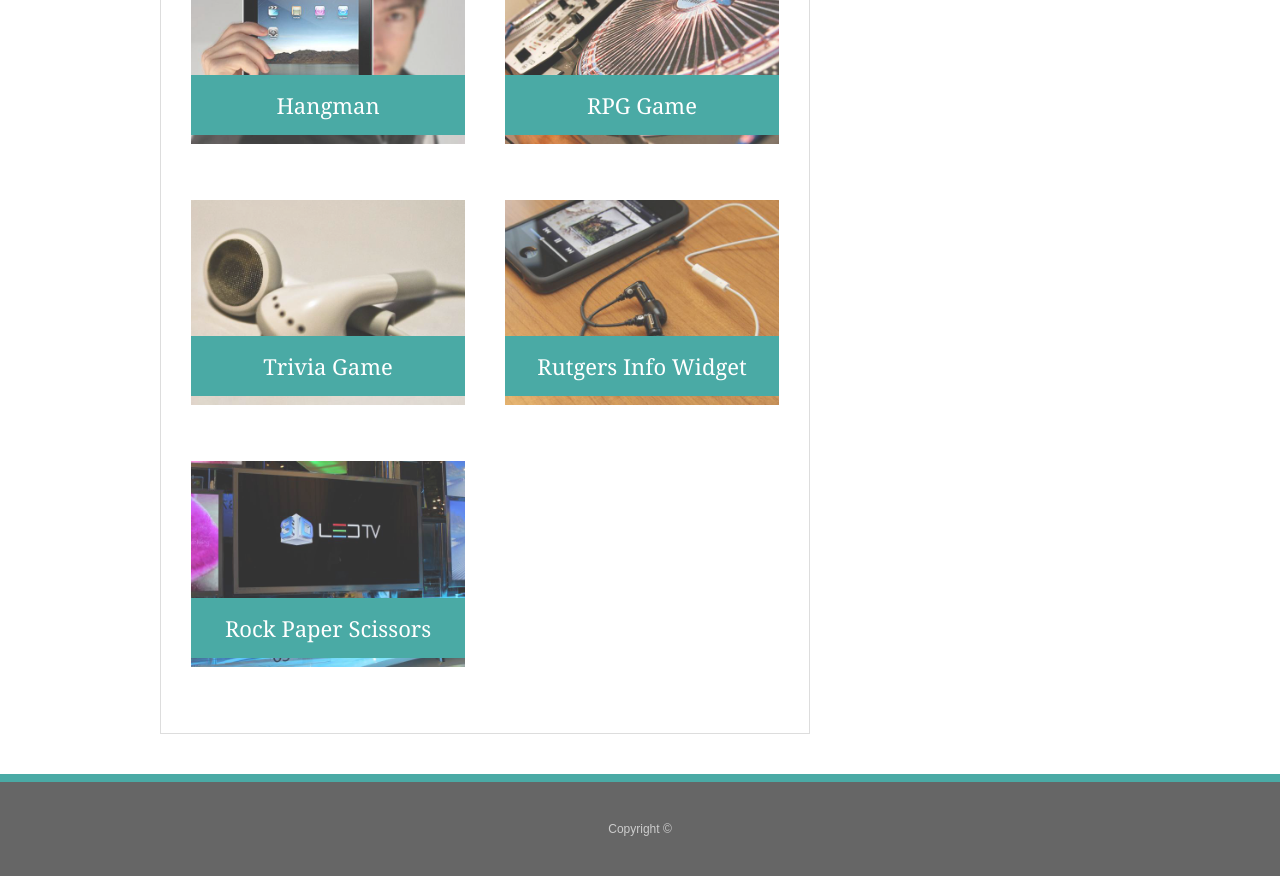
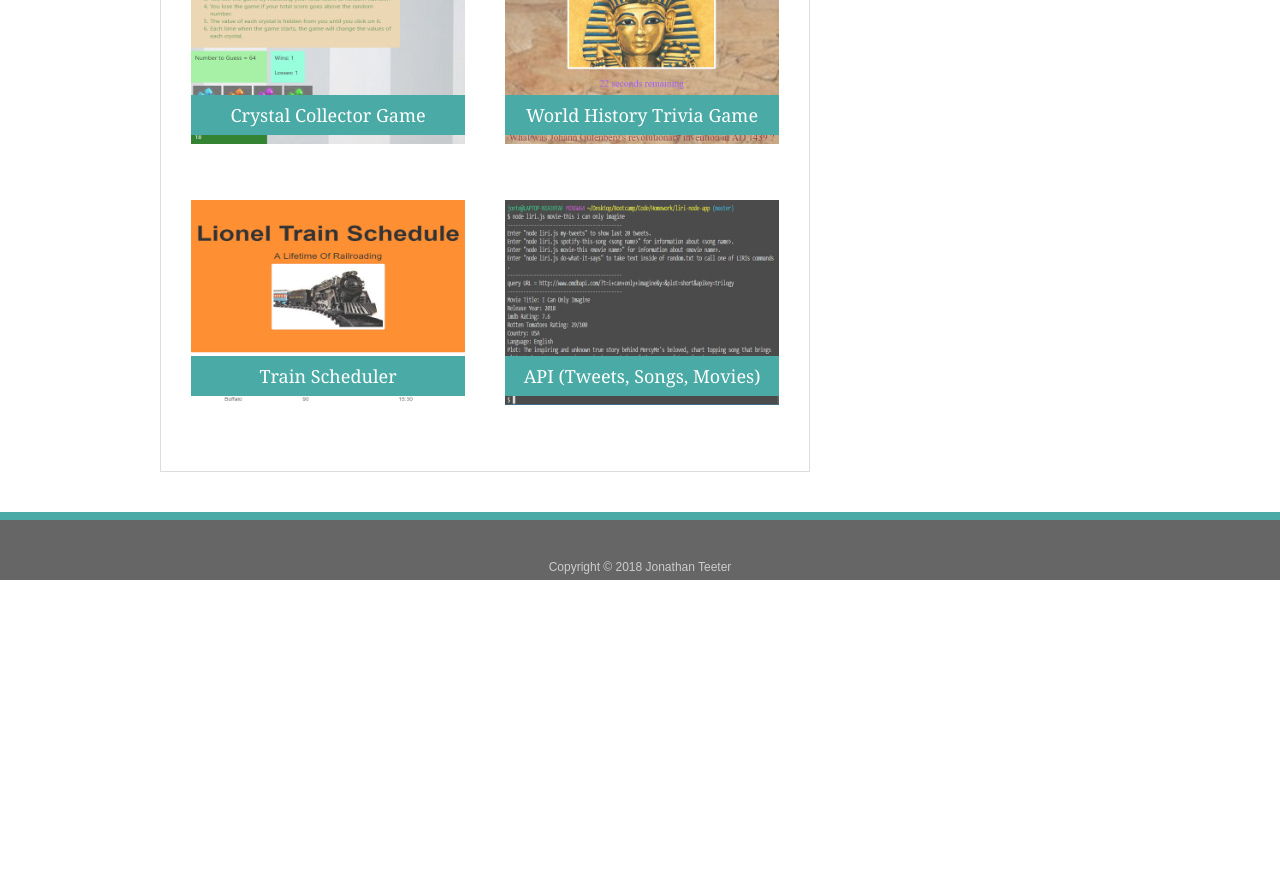
Before and after one commit to jonathanteeter/Basic-Portfolio, a plain HTML site: page portfolio.html in a window 1280 px wide. Shown: the part 335-1211 px from the top of the page. After the commit the page ends 919 px from the top, so only its background shows below. Drawn offline with Linux system fonts and the light colour scheme.

Commit message:
adding project links to Portfolio page

```diff
--- a/assets/css/style.css
+++ b/assets/css/style.css
@@ -13,6 +13,7 @@ body {
     width: 100%;
     max-width: 960px;
     margin: 0 auto;
+    margin-bottom: -50px;
     clear: both;
   }
   h1,
@@ -39,7 +40,7 @@ body {
   }
   h2,
   h3 {
-    font-size: 22px;
+    font-size: 18px;
   }
   /* header */
   #masthead {
@@ -91,6 +92,10 @@ body {
     text-align: center;
     background: #666;
     border-top: 8px solid #4aaaa5;
+  }
+  .footer,
+  .push {
+    height: 50px
   }
   /* sidebar */
   .sidebar {
@@ -146,6 +151,8 @@ body {
     width: 100%;
     border: 0 none;
     opacity: 0.8;
+    border-width: 10px;
+    border-color: orangered;
   }
   .work h3 {
     position: absolute;
@@ -154,7 +161,7 @@ body {
     padding: 15px;
     margin-bottom: 0;
     font-weight: 300;
-    line-height: 30px;
+    line-height: 10px;
     color: #fff;
     text-align: center;
     background: #4aaaa5;
--- a/portfolio.html
+++ b/portfolio.html
@@ -26,29 +26,24 @@
             <h1>Portfolio</h1>
 
             <div class="work">
-        <img src="assets/images/technics-q-c-640-480-1.jpg" alt="hangman">
+                <img src="assets/images/CrystalCollector-640-480.png" alt="Crystal Collector Game">
 
-        <h3>Hangman</h3>
+                <h3>Crystal Collector Game</h3>
             </div>
             <div class="work">
-        <img src="assets/images/technics-q-c-640-480-2.jpg" alt="RPG Game">
+                <img src="assets/images/TriviaGame-640-480.png" alt="World History Trivia Game">
 
-        <h3>RPG Game</h3>
+                <h3>World History Trivia Game</h3>
             </div>
             <div class="work">
-        <img src="assets/images/technics-q-c-640-480-5.jpg" alt="Trivia Game">
+                <img src="assets/images/TrainScheduler-640-480.png" alt="Train Scheduler">
 
-        <h3>Trivia Game</h3>
+                <h3>Train Scheduler</h3>
             </div>
             <div class="work">
-        <img src="assets/images/technics-q-c-640-480-7.jpg" alt="Rutgers Info Widget">
+                <img src="assets/images/LIRI-640-480.png" alt="LIRI API">
 
-        <h3>Rutgers Info Widget</h3>
-      </div>
-      <div class="work">
-        <img src="assets/images/technics-q-c-640-480-9.jpg" alt="Rock Paper Scissors">
-
-        <h3>Rock Paper Scissors</h3>
+                <h3>API (Tweets, Songs, Movies)</h3>
             </div>
 
         </section>
@@ -66,7 +61,7 @@
 
     <footer>
         <div class="container">
-      Copyright &copy;
+            Copyright &copy; 2018 Jonathan Teeter
         </div>
     </footer>
 </body>
```
Also changed, not shown: contact.html (+4 -4 lines), index.html (+9 -5 lines), assets/images/CrystalCollector-640-480.png (added), assets/images/LIRI-640-480.png (added), assets/images/TrainScheduler-640-480.png (added), assets/images/TriviaGame-640-480.png (added), assets/images/technics-q-c-640-480-1.jpg (deleted), assets/images/technics-q-c-640-480-2.jpg (deleted), assets/images/technics-q-c-640-480-5.jpg (deleted), assets/images/technics-q-c-640-480-7.jpg (deleted), assets/images/technics-q-c-640-480-9.jpg (deleted), 1 other file. Lines whose indentation alone changed are shown as unchanged.
